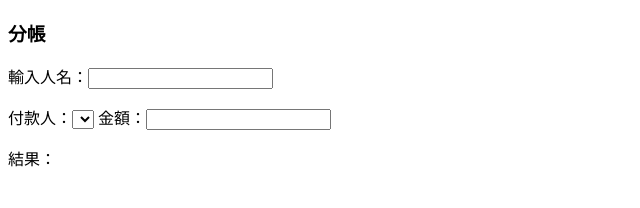
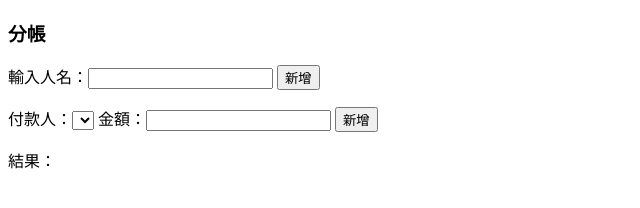
Before and after one commit to lancatlin/paysplit, a plain HTML site: page index.html in a window 1280 px wide. Shown: the whole page, without its empty margins (0-640 px from the left). Drawn offline with Linux system fonts and the light colour scheme.

Commit message:
add button

```diff
--- a/index.html
+++ b/index.html
@@ -8,12 +8,12 @@
         <h3>分帳</h3>
         <div>
             <label>輸入人名：<input type="text" id="name"></label>
+            <button onclick="addPerson()">新增</button>
             <ul id="people">
             </ul>
-            <div id="list">
-                <label>付款人：<select id="payer-name"></select></label>
-                <label>金額：<input type="number" id="amount"></label>
-            </div>
+            <label>付款人：<select id="payer-name"></select></label>
+            <label>金額：<input type="number" id="amount"></label>
+            <button onclick="addRecord()">新增</button>
             <ul id="records">
             </ul>
             <p>結果：</p>
--- a/script.js
+++ b/script.js
@@ -5,16 +5,13 @@ function onEnter(callback) {
     return (ev) => {
         if (ev.key === "Enter") {
             callback();
-            settlement()
         }
     }
 }
 
 function addPerson() {
     elem = document.getElementById("name")
-    if (elem.value in people) {
-        return
-    }
+    if (elem.value in people) return
     people[elem.value] = 0
     console.log(elem.value)
     li = document.createElement("li")
@@ -26,6 +23,7 @@ function addPerson() {
     option.innerText = elem.value
     document.getElementById("payer-name").appendChild(option)
     elem.value = ""
+    settlement()
 }
 
 function addRecord() {
@@ -42,6 +40,7 @@ function addRecord() {
 
     amountElem.value = ""
     console.log(people)
+    settlement()
 }
 
 function removeAllChildNodes(parent) {
```
